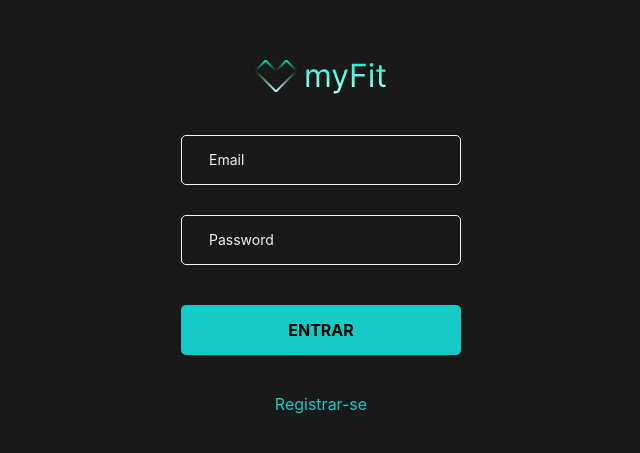
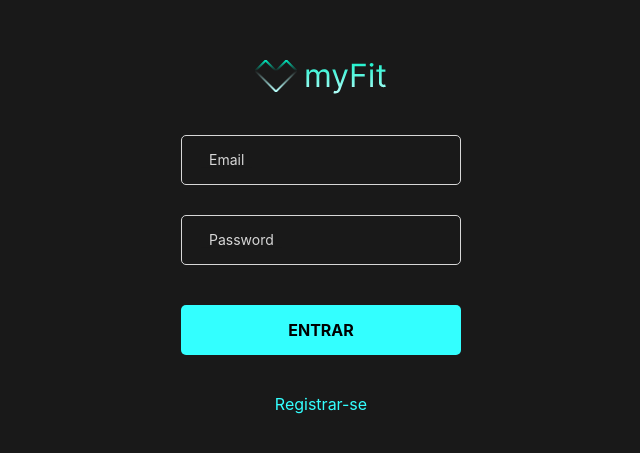
Before and after one commit to AlencarLeo/myfit-client-side, a React (Create React App) app: page /login in a window 1280 px wide. Shown: the part 165-618 px from the top of the page, without its empty margins (319-959 px from the left). Built offline with nearby package versions, Linux system fonts and the light colour scheme.

Commit message:
macroinfo

```diff
--- /dev/null
+++ b/src/Pages/Home/Macro/Macro.jsx
@@ -0,0 +1,39 @@
+import React from 'react';
+import { Title } from '../../../components/styles/Title.styled'
+import { Subtitle } from '../../../components/styles/Subtitle.styled'
+
+import {
+  Container,
+  Content,
+  Info,
+  Macronutrient,
+  ProgressBar
+} from './styles';
+
+const Macro = ({macroInfo}) => {
+
+  console.log(macroInfo)
+  return (
+    <>
+      <Title>Dieta</Title>
+
+      <Container>
+        <Subtitle>Macro diáro</Subtitle>
+
+        <Content>
+
+          { macroInfo &&
+          <Info>
+            <Macronutrient>Carboidratos <span>{`${macroInfo.macro.carb.g}g/${macroInfo.macro.carb.meta}g`}</span></Macronutrient>
+            <ProgressBar percent={macroInfo.macro.carb.progress} />
+          </Info>
+          }
+
+        </Content>
+
+      </Container>
+    </>
+  )
+}
+
+export default Macro
--- /dev/null
+++ b/src/Pages/Home/Macro/styles.js
@@ -0,0 +1,16 @@
+import styled from "styled-components";
+
+export const Container = styled.div`
+`
+
+export const Content = styled.div`
+`
+
+export const Info = styled.div`
+`
+
+export const Macronutrient = styled.div`
+`
+
+export const ProgressBar = styled.div`
+`
--- a/src/Pages/Home/Water/styles.js
+++ b/src/Pages/Home/Water/styles.js
@@ -5,13 +5,12 @@ export const Meta = styled.div`
   flex-direction: column;
   justify-content: space-between;
   align-items: center;
-  height: 250px;
 
   h3{
     text-align: center;
-    font-size: 3rem;
+    font-size: ${(props) => props.theme.fontSizes.emphasis};
     span{
-      font-size: 1.5rem;
+      font-size: ${(props) => props.theme.fontSizes.title};
     }
   }
 `
@@ -23,8 +22,10 @@ export const ProgressBar = styled.div`
   border-radius: 50%;
   display: grid;
   place-items: center;
-  background: conic-gradient( #00EEC3 ${props => `${props.percent * 3.6}deg`}, #191919 ${props => `${props.percent * 3.6}deg`});
+  background: conic-gradient( ${(props) => props.theme.colors.cian} ${props => `${props.percent * 3.6}deg`},
+                              ${(props) => props.theme.colors.black} ${props => `${props.percent * 3.6}deg`});
   transition: all .3s ease-in-out;
+
   &::before{
     content: '';
     position: absolute;
@@ -33,9 +34,10 @@ export const ProgressBar = styled.div`
     background-color: ${(props) => props.theme.colors.blackDark};
     border-radius: 50%;
   }
+
   p{
     z-index: 0;
-    font-size: 3rem;
+    font-size: ${(props) => props.theme.fontSizes.emphasis};
   }
 `
 
--- a/src/Pages/Home/index.jsx
+++ b/src/Pages/Home/index.jsx
@@ -3,10 +3,18 @@ import React, {useState, useContext, useEffect} from 'react'
 import Header from '../../components/Header';
 import Footer from '../../components/Footer';
 import Water from './Water/Water';
+import Macro from './Macro/Macro';
 
 
 import { AuthContext } from '../../context/auth';
-import { getWaterInfo, createWaterInfo, updateWaterInfo } from '../../services/api';
+import {
+  getWaterInfo,
+  createWaterInfo,
+  updateWaterInfo,
+  getMacroInfo,
+  createMacroInfo,
+  updateMacroInfo
+} from '../../services/api';
 
 
 import {
@@ -16,7 +24,9 @@ import {
 
 const Home = () => {
   const { user } = useContext(AuthContext);
+
   const [waterInfo, setWaterInfo] = useState({});
+  const [macroInfo, setMacroInfo] = useState({});
 
   useEffect(()=> {
     (async () => await loadData())();
@@ -24,13 +34,20 @@ const Home = () => {
 
   const loadData = async (query = '') => {
     try{
-      const response = await getWaterInfo(user?.id, query);
-      setWaterInfo(response.data);
+      const WaterResponse = await getWaterInfo(user?.id, query);
+      const MacroResponse = await getMacroInfo(user?.id, query);
+      setWaterInfo(WaterResponse.data);
+      setMacroInfo(MacroResponse.data);
 
-      if(response.data === null){
+      if(WaterResponse.data === null){
         await createWaterInfo(user?.id, 0, 0, 3000);
         const response = await getWaterInfo(user?.id, query);
         setWaterInfo(response.data);
+      }
+      if(MacroResponse.data === null){
+        await createMacroInfo(user?.id, 0, 0, 0, 0, 0, 0, 0, 0, 0);
+        const response = await getMacroInfo(user?.id, query);
+        setMacroInfo(response.data);
       }
     }catch(err){
       console.error(err);
@@ -60,7 +77,6 @@ const Home = () => {
     await loadData();
   }
 
-
   return (
     <HomePage>
       <Header />
@@ -74,6 +90,10 @@ const Home = () => {
         onZero={handleZero}
       />
 
+      <Macro
+        macroInfo={macroInfo}
+      />
+
       <Footer />
     </HomePage>
   )
--- a/src/styles/GlobalStyle.js
+++ b/src/styles/GlobalStyle.js
@@ -12,8 +12,8 @@ const GlobalStyle = createGlobalStyle`
     sans-serif;
   -webkit-font-smoothing: antialiased;
   -moz-osx-font-smoothing: grayscale;
-  background-color: #191919;
-  color: #f1f1f1;
+  background-color: ${(props) => props.theme.colors.black};
+  color: ${(props) => props.theme.colors.withe};
   padding-bottom: 100px;
   }
 `
--- a/src/styles/Theme.js
+++ b/src/styles/Theme.js
@@ -4,23 +4,27 @@ import { ThemeProvider } from 'styled-components';
 
 const theme = {
   colors: {
-    white: '#f1f1f1',
+    white: '#D7D7D7',
+    whiteDark: '#F9F9F9',
 
     blackDark: '#090909',
     black: '#191919',
-    blackLight: '#373737',
+    blackLight: '#292929',
 
-    cian: '#16CAC7',
-    cianDark: '##1FFFD6'
+    cianLight: '#C2FFFF',
+    cian: '#33FFFF',
+    cianDark: '##00D7D7'
 
 
   },
   fonts: ['Open Sans', 'Arial', 'Helvetica', 'sans-serif'].join(','),
   fontSizes: {
+    xsmall: '.625rem',
     small: '.75rem',
+    subtitle: '.875rem',
     normal: '1rem',
     title: '1.5rem',
-    subtitle: '1.125rem',
+    emphasis: '4rem'
   },
   breakpoints: {
     xs: '0',
```
Also changed, not shown: src/Pages/Home/Macro/Macro.txt (deleted).
